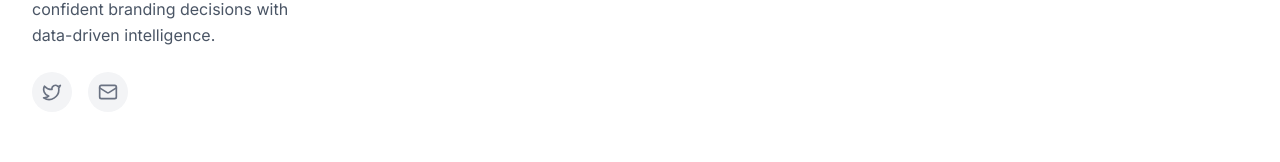
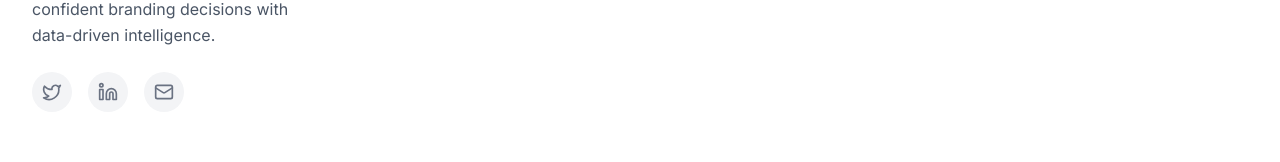
Before and after one commit to Cptbanana3000/centerpage, a Next.js app: page / in a window 1280 px wide. Shown: the part 8594-8756 px from the top of the page. Built offline with nearby package versions, Linux system fonts and the light colour scheme; no server answers.

Commit message:
updated links

```diff
--- a/src/components/layout/Footer.jsx
+++ b/src/components/layout/Footer.jsx
@@ -4,8 +4,8 @@ import { Twitter, Linkedin, Mail, Shield, FileText, CreditCard, Cookie } from 'l
 
 const Footer = () => {
   const socialLinks = [
-    { href: 'https://twitter.com/centerpage', icon: Twitter, label: 'Twitter' },
-    // { href: 'https://linkedin.com/company/centerpage', icon: Linkedin, label: 'LinkedIn' },
+    { href: 'https://twitter.com/getcenterpage', icon: Twitter, label: 'Twitter' },
+    { href: 'https://linkedin.com/company/getcenterpage', icon: Linkedin, label: 'LinkedIn' },
     { href: 'mailto:support@getcenterpage.com', icon: Mail, label: 'Email' },
   ];
 
--- a/src/components/seo/StructuredData.jsx
+++ b/src/components/seo/StructuredData.jsx
@@ -16,8 +16,8 @@ export default function StructuredData() {
         "description": "AI-powered brand name validation and viability checker helping businesses make data-driven branding decisions.",
         "foundingDate": "2024",
         "sameAs": [
-          "https://twitter.com/centerpage",
-          "https://linkedin.com/company/centerpage"
+          "https://twitter.com/getcenterpage",
+          "https://linkedin.com/company/getcenterpage"
         ]
       },
       {
```
